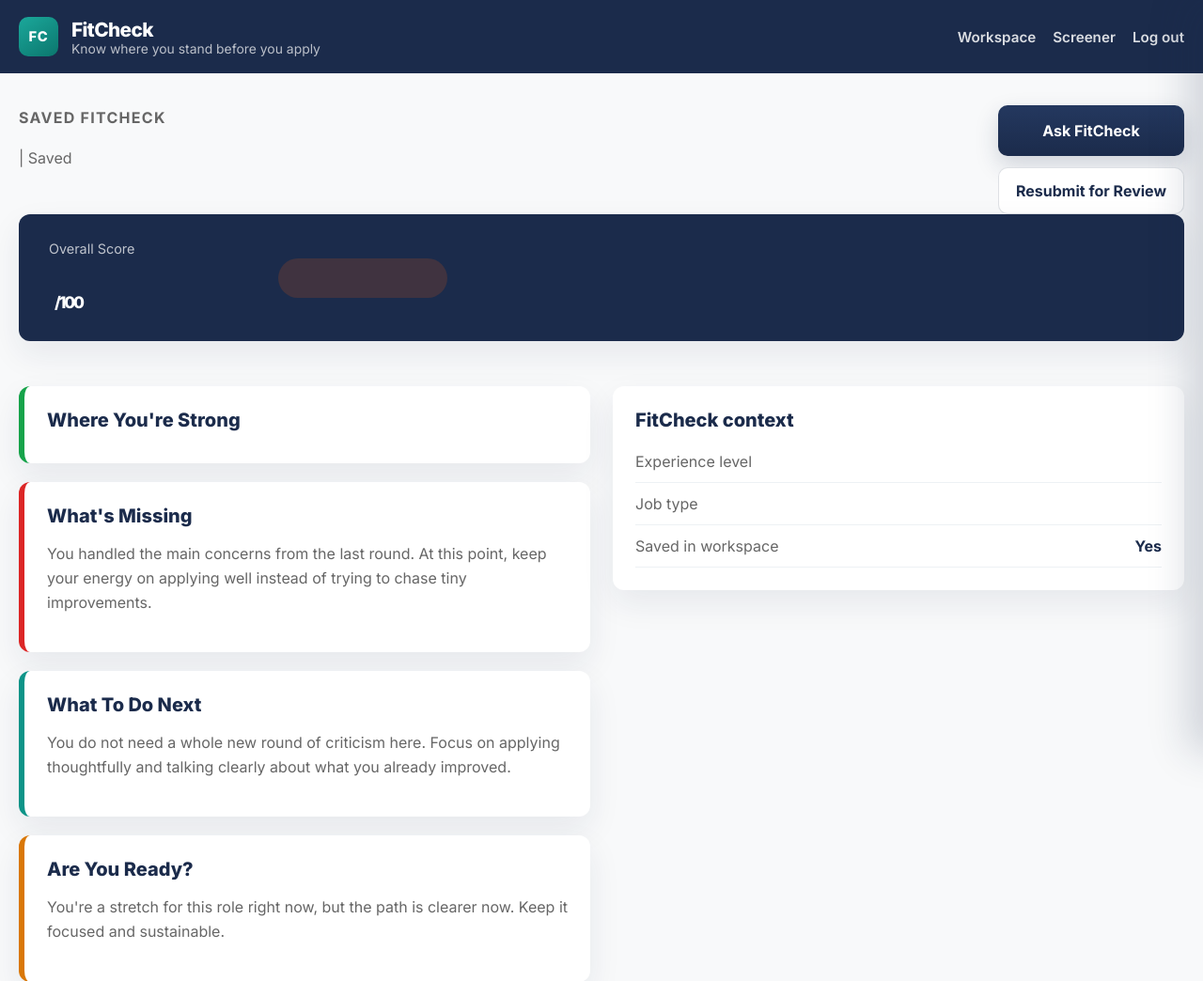
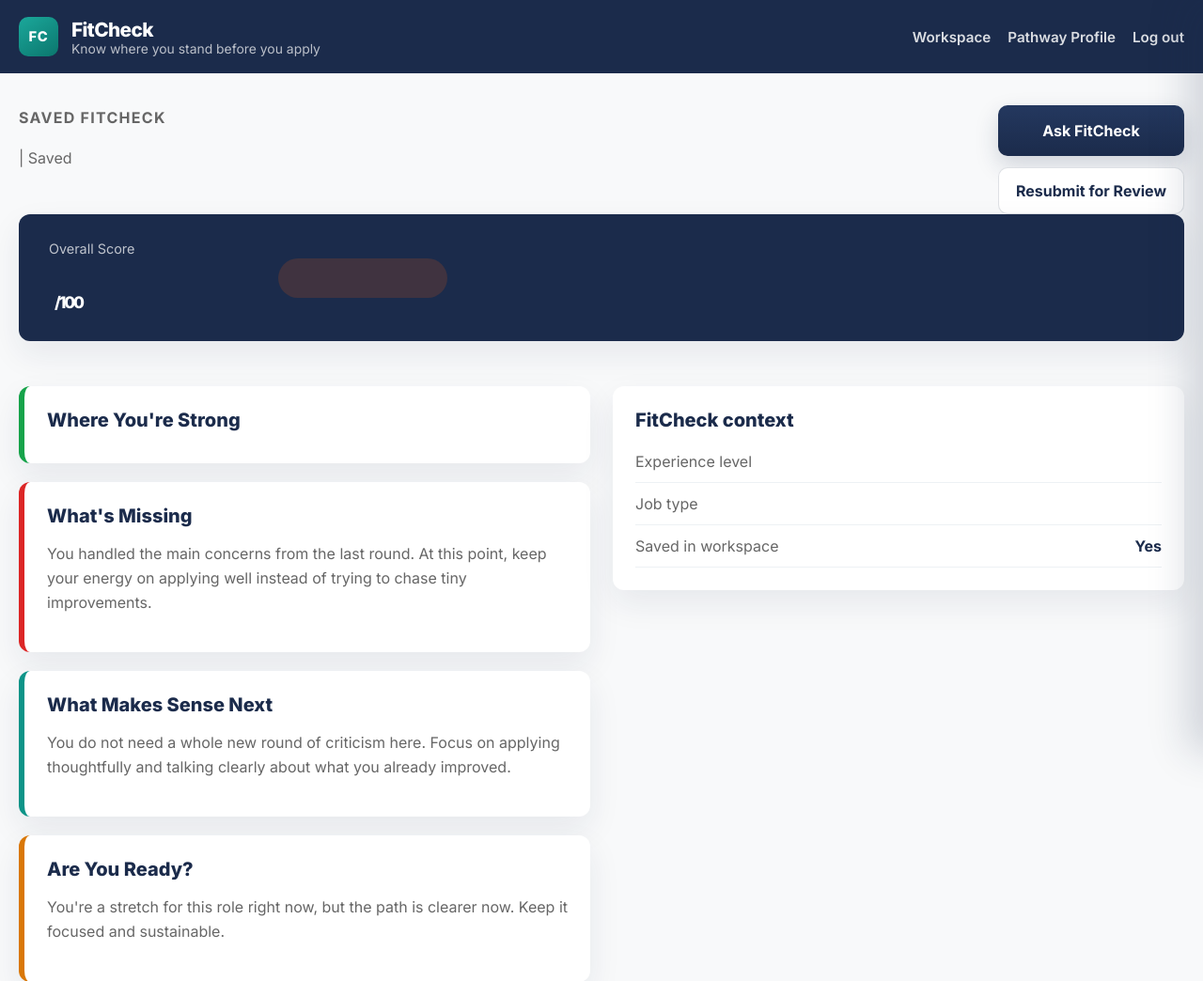
Before and after one commit to TIMO216/AidenK-5272-AI_HACKATHON_2026_FITCHECK-, a Flask app: template templates/fitcheck_detail.html in a window 1280 px wide. Shown: the top 1044 px of the page at 94% size. Run offline with Flask 3, Linux system fonts and the light colour scheme; the template is opened without the code that fills it, so the values that code supplies are empty; the visitor is signed in with stand-in values (Sample User, id 1); data comes from the database, SQL or seed files in the repository.

Commit message:
Rename screener to Pathway Profile

```diff
--- a/app.py
+++ b/app.py
@@ -13,11 +13,11 @@ from fitcheck.storage import (
     delete_fitcheck,
     get_fitcheck,
     get_or_create_user,
-    get_screener,
+    get_pathway_profile,
     get_user,
     init_db,
     list_fitchecks,
-    save_screener,
+    save_pathway_profile,
 )
 
 
@@ -90,11 +90,11 @@ def current_user():
     return get_user(int(user_id))
 
 
-def current_screener():
+def current_pathway_profile():
     user = current_user()
     if not user:
         return None
-    return get_screener(int(user["id"]))
+    return get_pathway_profile(int(user["id"]))
 
 
 def login_required(view_func):
@@ -107,13 +107,13 @@ def login_required(view_func):
     return wrapped_view
 
 
-def screener_required(view_func):
+def pathway_profile_required(view_func):
     @wraps(view_func)
     def wrapped_view(*args, **kwargs):
         if current_user() is None:
             return redirect(url_for("login"))
-        if current_screener() is None:
-            return redirect(url_for("screener"))
+        if current_pathway_profile() is None:
+            return redirect(url_for("pathway_profile"))
         return view_func(*args, **kwargs)
 
     return wrapped_view
@@ -130,17 +130,40 @@ def infer_title(job_description: str) -> tuple[str, str]:
     return title, company_hint
 
 
-def plain_text_screener(screener_row) -> str:
-    if screener_row is None:
+def plain_text_pathway_profile(pathway_profile_row) -> str:
+    if pathway_profile_row is None:
         return ""
+    fields = [
+        ("University", pathway_profile_row["university"]),
+        ("Major", pathway_profile_row["major"]),
+        ("Year", pathway_profile_row["year"]),
+        ("Target roles", pathway_profile_row["target_roles"]),
+        ("Interests", pathway_profile_row["interests"]),
+        ("Certifications considering", pathway_profile_row["certifications_considering"]),
+        ("Personality", pathway_profile_row["personality_style"]),
+        ("Work style", pathway_profile_row["collaboration_style"]),
+        ("Task style", pathway_profile_row["task_style"]),
+        ("Confidence level", pathway_profile_row["confidence_level"]),
+        ("Where they feel confident", pathway_profile_row["confidence_environments"]),
+        ("Strengths", pathway_profile_row["strengths"]),
+        ("Concerns", pathway_profile_row["concerns"]),
+        ("What they wish they had guidance on", pathway_profile_row["guidance_needed"]),
+        ("What they are unsure about", pathway_profile_row["unsure_about"]),
+        ("Time constraints", pathway_profile_row["time_constraints"]),
+        ("Work commitments", pathway_profile_row["work_commitments"]),
+        ("Commute constraints", pathway_profile_row["commute_constraints"]),
+        ("Access constraints", pathway_profile_row["access_constraints"]),
+        ("Personal boundaries", pathway_profile_row["personal_boundaries"]),
+        ("Energy or workload limits", pathway_profile_row["energy_limits"]),
+        ("What they want this semester", pathway_profile_row["semester_goal"]),
+        ("What they want long-term", pathway_profile_row["long_term_goal"]),
+        ("What they have already tried", pathway_profile_row["already_tried"]),
+        ("What they are avoiding", pathway_profile_row["avoiding"]),
+        ("What they are proud of", pathway_profile_row["proud_of"]),
+        ("What progress looks like", pathway_profile_row["progress_definition"]),
+    ]
     return "\n".join(
-        [
-            f"University: {screener_row['university']}",
-            f"Major: {screener_row['major']}",
-            f"Year: {screener_row['year']}",
-            f"Career goals: {screener_row['career_goals']}",
-            f"What they feel unsure about: {screener_row['unsure_about']}",
-        ]
+        f"{label}: {value}" for label, value in fields if value
     )
 
 
@@ -199,7 +222,7 @@ def fallback_resubmit_suggestions(remaining_gaps: list[str], job_type: str) -> l
 
 def run_fitcheck_analysis(
     *,
-    screener_text: str,
+    pathway_profile_text: str,
     resume_text: str,
     job_description: str,
     experience_level: str,
@@ -226,7 +249,7 @@ def run_fitcheck_analysis(
     ai_summary = fitcheck_ai.generate_summary(
         final_score=result["overall_score"],
         fit_band=fit_band,
-        screener_text=screener_text,
+        pathway_profile_text=pathway_profile_text,
         experience_level=experience_level,
         top_gaps=result["top_gaps"],
         resubmit_context=resubmit_context,
@@ -238,7 +261,7 @@ def run_fitcheck_analysis(
         result = apply_green_light_state(result, job_type)
     else:
         ai_suggestions = fitcheck_ai.generate_suggestions(
-            screener_text=screener_text,
+            pathway_profile_text=pathway_profile_text,
             job_description=job_description,
             experience_level=experience_level,
             job_type=job_type,
@@ -266,13 +289,13 @@ def home():
     user = current_user()
     if user is None:
         return redirect(url_for("login"))
-    if current_screener() is None:
-        return redirect(url_for("screener"))
+    if current_pathway_profile() is None:
+        return redirect(url_for("pathway_profile"))
     return redirect(url_for("dashboard"))
 
 
 @app.route("/home")
-@screener_required
+@pathway_profile_required
 def workspace_home():
     return redirect(url_for("dashboard"))
 
@@ -301,8 +324,8 @@ def login():
         session["user_id"] = int(user["id"])
         session["name"] = full_name
         session["email"] = email.lower()
-        if get_screener(int(user["id"])) is None:
-            return redirect(url_for("screener"))
+        if get_pathway_profile(int(user["id"])) is None:
+            return redirect(url_for("pathway_profile"))
         return redirect(url_for("dashboard"))
 
     return render_template("login.html", errors=errors, form_values=form_values)
@@ -314,31 +337,52 @@ def logout():
     return redirect(url_for("login"))
 
 
-@app.route("/screener", methods=["GET", "POST"])
+@app.route("/pathway-profile", methods=["GET", "POST"])
 @login_required
-def screener():
-    existing = current_screener()
+def pathway_profile():
+    existing = current_pathway_profile()
     user = current_user()
 
     if request.method == "POST":
-        save_screener(
+        save_pathway_profile(
             int(user["id"]),
             university=request.form.get("university", ""),
             major=request.form.get("major", ""),
             year=request.form.get("year", ""),
-            career_goals=request.form.get("career_goals", ""),
+            target_roles=request.form.get("target_roles", ""),
+            interests=request.form.get("interests", ""),
+            certifications_considering=request.form.get("certifications_considering", ""),
+            personality_style=request.form.get("personality_style", ""),
+            collaboration_style=request.form.get("collaboration_style", ""),
+            task_style=request.form.get("task_style", ""),
+            confidence_level=request.form.get("confidence_level", ""),
+            confidence_environments=request.form.get("confidence_environments", ""),
+            strengths=request.form.get("strengths", ""),
+            concerns=request.form.get("concerns", ""),
+            guidance_needed=request.form.get("guidance_needed", ""),
             unsure_about=request.form.get("unsure_about", ""),
+            time_constraints=request.form.get("time_constraints", ""),
+            work_commitments=request.form.get("work_commitments", ""),
+            commute_constraints=request.form.get("commute_constraints", ""),
+            access_constraints=request.form.get("access_constraints", ""),
+            personal_boundaries=request.form.get("personal_boundaries", ""),
+            energy_limits=request.form.get("energy_limits", ""),
+            semester_goal=request.form.get("semester_goal", ""),
+            long_term_goal=request.form.get("long_term_goal", ""),
+            already_tried=request.form.get("already_tried", ""),
+            avoiding=request.form.get("avoiding", ""),
+            proud_of=request.form.get("proud_of", ""),
+            progress_definition=request.form.get("progress_definition", ""),
         )
         return redirect(url_for("dashboard"))
 
-    return render_template("screener.html", screener=existing)
-
+    return render_template("pathway_profile.html", pathway_profile=existing)
 
 @app.route("/dashboard")
-@screener_required
+@pathway_profile_required
 def dashboard():
     user = current_user()
-    screener = current_screener()
+    pathway_profile = current_pathway_profile()
     fitchecks = list_fitchecks(int(user["id"]))
 
     cards = []
@@ -361,21 +405,21 @@ def dashboard():
     return render_template(
         "dashboard.html",
         user=user,
-        screener=screener,
+        pathway_profile=pathway_profile,
         fitchecks=cards,
     )
 
 
 @app.route("/new", methods=["GET", "POST"])
-@screener_required
+@pathway_profile_required
 def new_fitcheck_alias():
     return new_fitcheck()
 
 
 @app.route("/fitchecks/new", methods=["GET", "POST"])
-@screener_required
+@pathway_profile_required
 def new_fitcheck():
-    screener = current_screener()
+    pathway_profile = current_pathway_profile()
     resume_text = ""
     job_description = ""
     job_type = "Software and Engineering"
@@ -384,7 +428,7 @@ def new_fitcheck():
         resume_text = request.form.get("resume_text", "").strip()
         job_description = request.form.get("job_description", "").strip()
         job_type = request.form.get("job_type", job_type)
-        experience_level = screener["year"]
+        experience_level = pathway_profile["year"]
         uploaded_resume = request.files.get("resume_pdf")
 
         if uploaded_resume and uploaded_resume.filename:
@@ -396,7 +440,7 @@ def new_fitcheck():
                     flash("We couldn't read this PDF. Please paste your resume instead.", "error")
                     return render_template(
                         "fitcheck_form.html",
-                        screener=screener,
+                        pathway_profile=pathway_profile,
                         resume_text=request.form.get("resume_text", ""),
                         job_description=job_description,
                         job_type=job_type,
@@ -405,7 +449,7 @@ def new_fitcheck():
                 flash("We couldn't read this PDF. Please paste your resume instead.", "error")
                 return render_template(
                     "fitcheck_form.html",
-                    screener=screener,
+                    pathway_profile=pathway_profile,
                     resume_text=request.form.get("resume_text", ""),
                     job_description=job_description,
                     job_type=job_type,
@@ -415,14 +459,14 @@ def new_fitcheck():
             flash("Add your resume and the job description before you run FitCheck.", "error")
             return render_template(
                 "fitcheck_form.html",
-                screener=screener,
+                pathway_profile=pathway_profile,
                 resume_text=resume_text,
                 job_description=job_description,
                 job_type=job_type,
             )
 
         result = run_fitcheck_analysis(
-            screener_text=plain_text_screener(screener),
+            pathway_profile_text=plain_text_pathway_profile(pathway_profile),
             resume_text=resume_text,
             job_description=job_description,
             experience_level=experience_level,
@@ -444,7 +488,7 @@ def new_fitcheck():
 
     return render_template(
         "fitcheck_form.html",
-        screener=screener,
+        pathway_profile=pathway_profile,
         resume_text=resume_text,
         job_description=job_description,
         job_type=job_type,
@@ -452,14 +496,14 @@ def new_fitcheck():
 
 
 @app.route("/delete/<int:fitcheck_id>", methods=["POST"])
-@screener_required
+@pathway_profile_required
 def delete_fitcheck_route(fitcheck_id: int):
     delete_fitcheck(int(current_user()["id"]), fitcheck_id)
     return redirect(url_for("workspace_home"))
 
 
 @app.route("/fitchecks/<int:fitcheck_id>")
-@screener_required
+@pathway_profile_required
 def fitcheck_detail(fitcheck_id: int):
     payload = get_fitcheck(int(current_user()["id"]), fitcheck_id)
     if payload is None:
@@ -477,14 +521,14 @@ def fitcheck_detail(fitcheck_id: int):
 
 
 @app.route("/fitchecks/<int:fitcheck_id>/resubmit", methods=["POST"])
-@screener_required
+@pathway_profile_required
 def resubmit_fitcheck(fitcheck_id: int):
     previous_fitcheck = get_fitcheck(int(current_user()["id"]), fitcheck_id)
     if previous_fitcheck is None:
         flash("That FitCheck could not be found.", "error")
         return redirect(url_for("dashboard"))
 
-    screener = current_screener()
+    pathway_profile = current_pathway_profile()
     resume_text = request.form.get("resume_text", "").strip()
     uploaded_resume = request.files.get("resume_pdf")
 
@@ -505,7 +549,7 @@ def resubmit_fitcheck(fitcheck_id: int):
         return redirect(url_for("fitcheck_detail", fitcheck_id=fitcheck_id))
 
     result = run_fitcheck_analysis(
-        screener_text=plain_text_screener(screener),
+        pathway_profile_text=plain_text_pathway_profile(pathway_profile),
         resume_text=resume_text,
         job_description=previous_fitcheck["job_description"],
         experience_level=previous_fitcheck["experience_level"],
@@ -528,13 +572,13 @@ def resubmit_fitcheck(fitcheck_id: int):
 
 
 @app.post("/api/chat")
-@screener_required
+@pathway_profile_required
 def chat():
     fitcheck_ai = get_fitcheck_ai()
     payload = request.get_json(silent=True) or {}
     question = (payload.get("question") or "").strip()
     context = payload.get("context") or {}
-    screener = current_screener()
+    pathway_profile = current_pathway_profile()
     user = current_user()
 
     if not question:
@@ -542,7 +586,7 @@ def chat():
 
     answer = fitcheck_ai.answer_chat(
         question=question,
-        screener_text=plain_text_screener(screener),
+        pathway_profile_text=plain_text_pathway_profile(pathway_profile),
         student_name=user["full_name"] if user else "Student",
         score=int(context.get("score", 0)),
         fit_band=context.get("fit_band", "Stretch"),
@@ -559,7 +603,7 @@ def chat():
 def inject_layout_context():
     return {
         "current_user": current_user(),
-        "current_screener": current_screener(),
+        "current_pathway_profile": current_pathway_profile(),
     }
 
 
--- a/templates/base.html
+++ b/templates/base.html
@@ -22,7 +22,7 @@
         <div class="nav-links">
           {% if current_user %}
             <a href="{{ url_for('dashboard') }}">Workspace</a>
-            <a href="{{ url_for('screener') }}">Screener</a>
+            <a href="{{ url_for('pathway_profile') }}">Pathway Profile</a>
             <a href="{{ url_for('logout') }}">Log out</a>
           {% endif %}
         </div>
--- a/templates/fitcheck_detail.html
+++ b/templates/fitcheck_detail.html
@@ -9,7 +9,7 @@
   {% set fit_band = result.fit_band %}
   {% set comparison = result.comparison if result.comparison else none %}
   {% set green_light = result.green_light if result.green_light else none %}
-  {% set screener = current_screener %}
+  {% set pathway_profile = current_pathway_profile %}
   {% if fit_band == "Strong Fit" %}
     {% set fit_class = "fit-strong" %}
   {% elif fit_band == "Moderate Fit" %}
@@ -155,7 +155,7 @@
           </article>
 
           <article class="card insight-card border-teal">
-            <h2>What To Do Next</h2>
+            <h2>What Makes Sense Next</h2>
             {% if suggestions %}
               <div class="suggestion-stack">
                 {% for suggestion in suggestions %}
@@ -163,7 +163,7 @@
                     <p><strong>{{ suggestion.title }}</strong></p>
                     <p>{{ suggestion.body }}</p>
                     <p class="resource-line">
-                      <span class="resource-label">Concrete next step:</span>
+                      <span class="resource-label">What would actually move you forward:</span>
                       {{ suggestion.resource if suggestion.resource else "Choose one focused next move that helps you build real proof in this area." }}
                     </p>
                   </article>
@@ -224,14 +224,14 @@
 
     <div class="mentor-panel-body">
       <section class="mentor-section">
-        <h3>Your screener</h3>
+        <h3>Your Pathway Profile</h3>
         <div class="mentor-summary-grid">
-          <div class="mentor-summary-item"><span>Major</span><strong>{{ screener.major if screener else "Not added yet" }}</strong></div>
-          <div class="mentor-summary-item"><span>Year</span><strong>{{ screener.year if screener else "Not added yet" }}</strong></div>
-          <div class="mentor-summary-item"><span>Goal</span><strong>{{ screener.career_goals if screener and screener.career_goals else "Still figuring it out" }}</strong></div>
+          <div class="mentor-summary-item"><span>Major</span><strong>{{ pathway_profile.major if pathway_profile else "Not added yet" }}</strong></div>
+          <div class="mentor-summary-item"><span>Year</span><strong>{{ pathway_profile.year if pathway_profile else "Not added yet" }}</strong></div>
+          <div class="mentor-summary-item"><span>Target roles</span><strong>{{ pathway_profile.target_roles if pathway_profile and pathway_profile.target_roles else "Still figuring it out" }}</strong></div>
         </div>
-        {% if screener and screener.unsure_about %}
-          <p class="mentor-note">{{ screener.unsure_about }}</p>
+        {% if pathway_profile and pathway_profile.unsure_about %}
+          <p class="mentor-note">{{ pathway_profile.unsure_about }}</p>
         {% endif %}
       </section>
 
@@ -264,7 +264,7 @@
         <h3>Chat</h3>
         <div class="chat-messages mentor-chat-messages" id="chat-messages">
           <div class="chat-message bot">
-            I've got your screener and this FitCheck in front of me. Ask what you actually want help with and I'll keep it real.
+            I've got your Pathway Profile and this FitCheck in front of me. Ask what you actually want help with and I'll keep it real.
           </div>
         </div>
         <form class="chat-form mentor-chat-form" id="chat-form">
--- a/templates/fitcheck_form.html
+++ b/templates/fitcheck_form.html
@@ -28,7 +28,7 @@
       <div class="form-grid two-up">
         <div class="field">
           <label>Experience Level</label>
-          <div class="static-pill">{{ screener.year }}</div>
+          <div class="static-pill">{{ pathway_profile.year }}</div>
         </div>
         <div class="field">
           <label for="job_type">Job Type</label>
--- a/templates/login.html
+++ b/templates/login.html
@@ -8,7 +8,7 @@
       <p class="eyebrow">Student Workspace</p>
       <h1>Stop guessing where you stand.</h1>
       <p>
-        FitCheck saves every role you analyze, keeps your student screener in one place, and gives you a clear
+        FitCheck saves every role you analyze, keeps your Pathway Profile in one place, and gives you a clear
         plan for what to fix next.
       </p>
     </div>
```
Also changed, not shown: fitcheck/ai.py (+7 -7 lines), fitcheck/storage.py (+192 -12 lines), fitcheck/tone.py (+10 -10 lines), templates/dashboard.html (+7 -7 lines), templates/pathway_profile.html (added, +169 -0 lines), templates/screener.html (deleted, +0 -45 lines).
